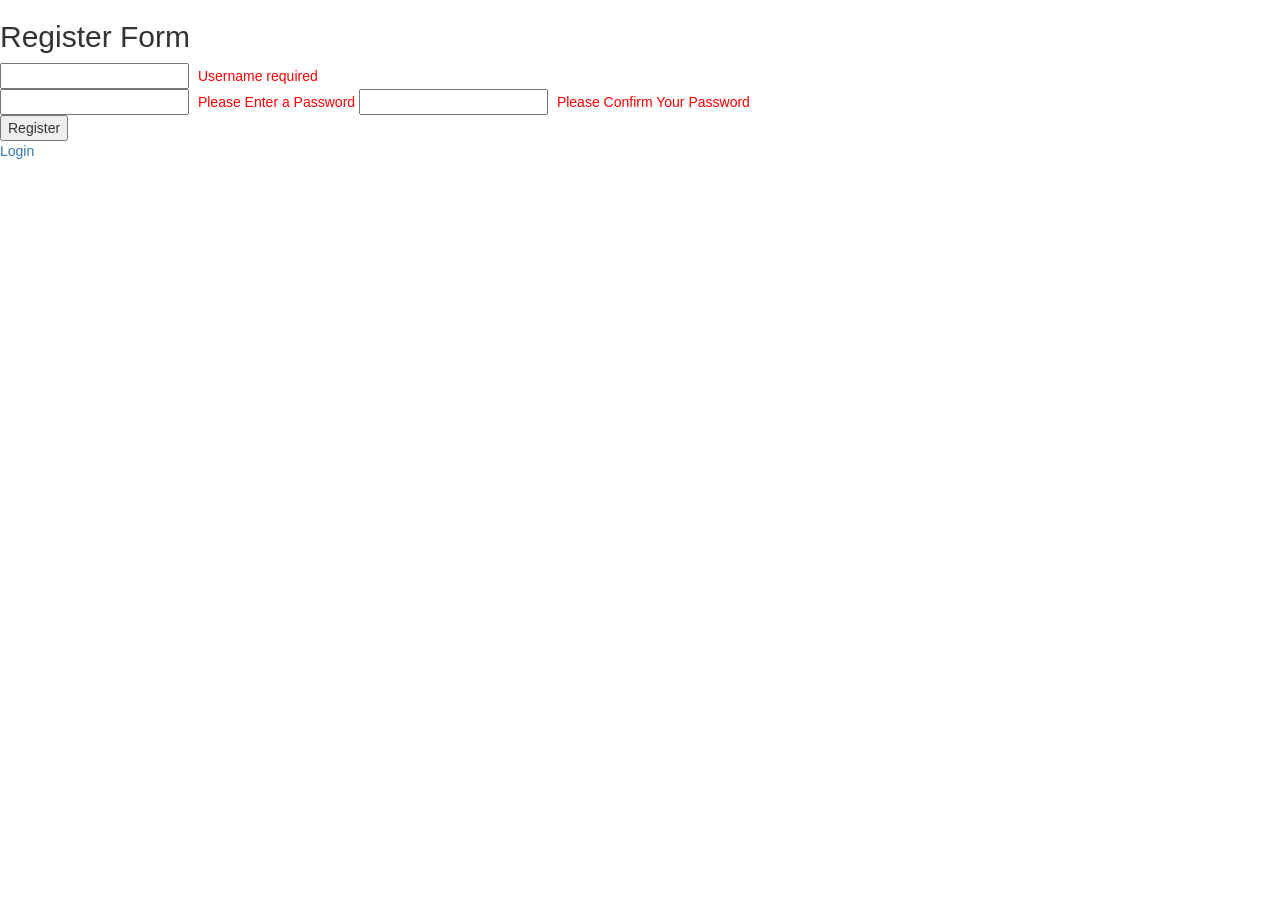
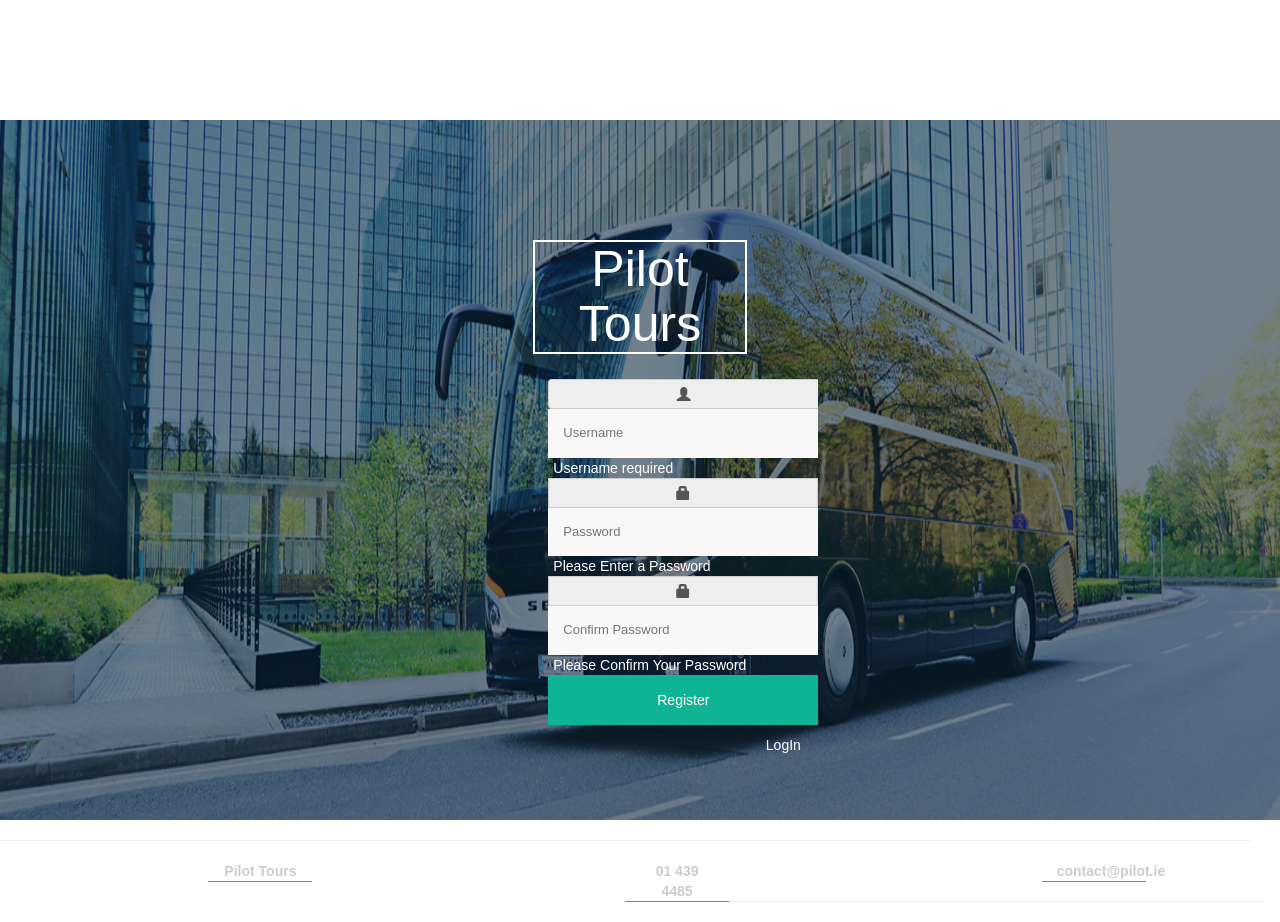
Before and after one commit to aaronoh/myFormValidation, a PHP site: page /register.php in a window 1280 px wide. Before the commit the page ends 159 px from the top, so only its background shows below. Run offline with PHP 8.4, Linux system fonts and the light colour scheme; some web fonts are replaced.

Commit message:
Styled LogIn/Register

```diff
--- a/contact.php
+++ b/contact.php
@@ -100,8 +100,9 @@ start_session();
                 <div class="col-lg-6">
                     <textarea   class="contactform textarea"  placeholder="Message"></textarea>
                 </div>
-                <div class="  col-lg-1 col-lg-offset-5">
-                    <button type="submit"   class="form-btn">Send Message</button>
+                <div class="clearfix"></div>
+                <div class="col-lg-2 col-lg-offset-5 ">
+                    <button type="submit"   class="form-btnspcing form-btn">Send Message</button>
                 </div>
             </form>
         </div>
--- a/index.php
+++ b/index.php
@@ -26,14 +26,14 @@ $user = $_SESSION['user'];
         <?php require 'header.php'; ?><!-- Requires header.php to generate the code for the header !-->
 
         <div class="container">
-            <div class="row col-lg-3 col-lg-offset-4 cntrltitle">
+            <div class="row col-lg-3 col-lg-offset-5 cntrltitle">
                 <h2 class="landingheader">Control Panel</h2>
             </div>
-            <div class="row col-lg-3 col-lg-offset-4 hrtitle">
+            <div class="row col-lg-3 col-lg-offset-5 hrtitle">
                 <hr>
             </div>
             <div class="row"></div>
-            <div class="row controlpanel">
+            <div class="row controlpanel ">
 
                 <div class=" buses col-lg-4">
                     <div class="row"><a href ="viewallbuses.php"><img src ="imgs/buslanding.png"></a><h3 class="buslanding">Buses</h3></div>
--- a/login.php
+++ b/login.php
@@ -45,7 +45,7 @@ try {
     }
 
     if (!empty($errors)) {
-        throw new Exception("Error Encountered! See Below.");
+        throw new Exception();
     }
 
     //create new user, add to db
--- a/registerform.php
+++ b/registerform.php
@@ -1,50 +1,67 @@
+<!DOCTYPE HTML>
 <html>
     <head>
-        <meta content="text/html; charset=UTF-8">
-        <title></title>
+        <title>Log In</title>
+    </head>
+    <body>
         <?php require 'utils/styles.php'; ?>
         <?php require 'utils/scripts.php'; ?>
-    </head>
-    <body>
 
-        <h2>Register Form</h2>
         <?php
         if (isset($errorMessage))
             echo "<p>$errorMessage</p>";
         ?>
+
+        <div class="jumbotronlogin">
+
+
+            <div class="clearfix"></div>
+            <div class="regform">
+                <h1 class = " loginheader col-lg-2 col-lg-offset-5">Pilot Tours</h1>
+                <div class="login col-lg-2 col-lg-offset-5">
                     <form action="register.php" method="POST">
-            <label for="username">Username: </label>
+                        <div class="form-group">
+                            <span class="input-group-addon"><i class="glyphicon glyphicon-user"></i></span>
                             <input type="text"
-                   id="username"
+                                   class="contactform"
                                    name="username"
+                                   placeholder="Username"
                                    value="<?php if (isset($username)) echo $username; ?>"
                                    />
-            <span class="error">
+                            <span class="errorlog">
                                 <?php if (isset($errors['username'])) echo $errors['username']; ?>
                             </span>
-            <br/>
-            <label for="password">Password: </label>
+                            <span class="input-group-addon"><i class="glyphicon glyphicon-lock"></i></span>
                             <input type="password"
-                   id="password"
+                                   class="contactform"
                                    name="password"
+                                   placeholder="Password"
                                    value=""
                                    />
-            <span class="error">
+                            <span class="errorlog">
                                 <?php if (isset($errors['password'])) echo $errors['password']; ?>
                             </span>
-            <label for="password2">Password: </label>
+
+                              <span class="input-group-addon"><i class="glyphicon glyphicon-lock"></i></span>
                             <input type="password"
-                   id="password2"
+                                   class="contactform"
                                    name="password2"
+                                   placeholder="Confirm Password"
                                    value=""
                                    />
-            <span class="error">
+                            <span class="errorlog">
                                 <?php if (isset($errors['password2'])) echo $errors['password2']; ?>
                             </span>
-            <br/>
-            <input type="submit" value="Register" />
-            <p><a href="loginForm.php">Login</a></p>
+                        </div>
+
+                        <input type="submit"class = "login-btnspcing form-btn" value="Register" />
+                        <p class="col-lg-1 col-lg-offset-9 register"><a href="loginForm.php">LogIn</a></p>
                     </form>
+                </div>
+            </div>
+        </div>
+        <?php require 'footer.php'; ?>
+
 
     </body>
 </html>
--- a/styles/style.css
+++ b/styles/style.css
@@ -15,6 +15,13 @@ body{
     text-align: left;
     padding-left: 5px;
     color: red;
+}
+
+.errorlog{
+    display: inline-block;
+    text-align: left;
+    padding-left: 5px;
+    color: white;
 }
 
 h1{
@@ -202,6 +209,7 @@ navbar-nav a:hover{
 
 .cntrltitle{
     padding-top: 75px;
+    text-align: center;
 }
 .hrtitle{
     padding-bottom: 75px;
@@ -282,12 +290,15 @@ navbar-nav a:hover{
 
 .contactform{
     border:none;
-    margin-bottom:25px;
     font-size:13px;
     width: 100%;
     padding: 15px;
     background:#f8f8f8;
 
+}
+
+.contactformspcing{
+    margin-bottom:25px;
 }
 
 .contactform:hover{
@@ -309,13 +320,22 @@ navbar-nav a:hover{
 
 /* Send Button Styles */
 .form-btn{
-    width:180px;
+
     padding:15px;
     color:white;
     background:#0eb493;
     border:none;
+
+
+}
+.form-btnspcing{
     margin-top: 30px;
-    margin-bottom: 30px
+    margin-bottom: 30px;
+    width:180px;
+}
+.login-btnspcing{
+    width:270px;
+    margin-top: -15px;
 }
 
 .form-btn:hover{
@@ -338,3 +358,21 @@ navbar-nav a:hover{
     height: 350px;
 
 }
+.register{
+    margin-top: 10px;
+}
+.register a{
+    color: white;
+
+}
+.register a:hover{
+    text-decoration: underline;
+}
+
+.loginform{
+    margin-top: 150px;
+}
+
+.regform{
+    margin-top: 100px;
+}
```
Also changed, not shown: loginform.php (+12 -9 lines). Lines whose indentation alone changed are shown as unchanged.
